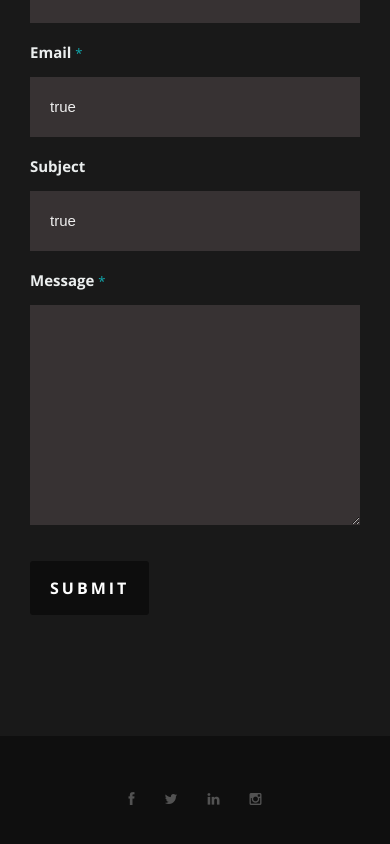
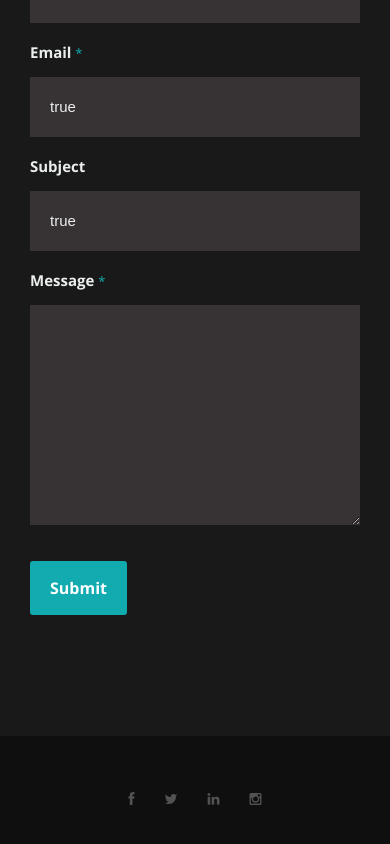
Before and after one commit to jedpeek/react-portfolio, a React (Create React App) app: page / in a window 390 px wide. Shown: the part 4000-4844 px from the top of the page. Built offline with nearby package versions, Linux system fonts and the light colour scheme.

Commit message:
custom submit

```diff
--- a/public/css/media-queries.css
+++ b/public/css/media-queries.css
@@ -308,7 +308,7 @@
      	margin-bottom: 6px;
       width: 100%;
    }
-   #contact button.submit { margin: 30px 0 24px 0; }
+   #contact button.customSubmit { margin: 30px 0 24px 0; }
    #message-warning, #message-success {
       width: 100%;
       margin-left: 0;
--- a/src/components/contact/contact.js
+++ b/src/components/contact/contact.js
@@ -39,7 +39,7 @@ export default class Contact extends Component {
                   <textarea cols={50} rows={5} id="contactMessage" name="contactMessage" defaultValue={""} />
                 </div>
                 <div>
-                  <button type='submit' className="submit">Submit</button>
+                  <button type='submit' className="customSubmit">Submit</button>
                   <span id="image-loader">
                     <img alt src="images/loader.gif" />
                   </span>
```
